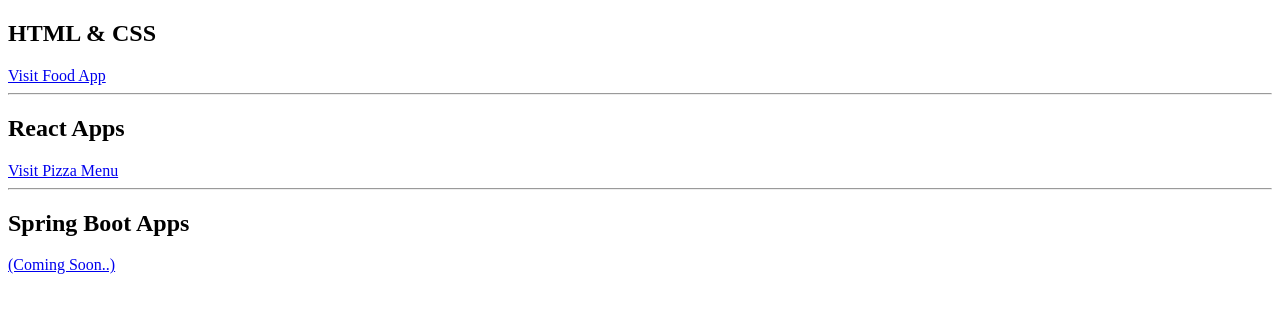
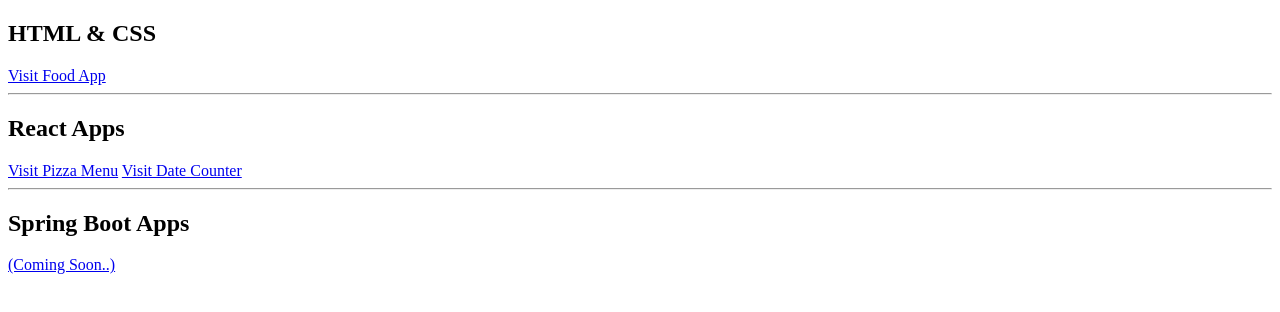
Before and after one commit to jsbiresh/jsbiresh.github.io, a plain HTML site: page index.html in a window 1280 px wide. Drawn offline with Linux system fonts and the light colour scheme.

Commit message:
Update index.html

```diff
--- a/index.html
+++ b/index.html
@@ -12,6 +12,7 @@
     <hr>
     <h2>React Apps</h2>
     <a href="http://biresh.me/pizza-menu/" target="_blank">Visit Pizza Menu</a>
+    <a href="http://biresh.me/date-counter/" target="_blank">Visit Date Counter</a>
     <hr>
     <h2>Spring Boot Apps </h2>
     <a href="#" target="_blank">(Coming Soon..)</a>
```
